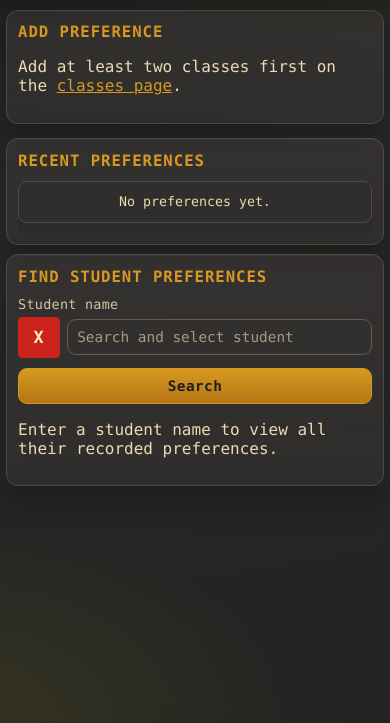
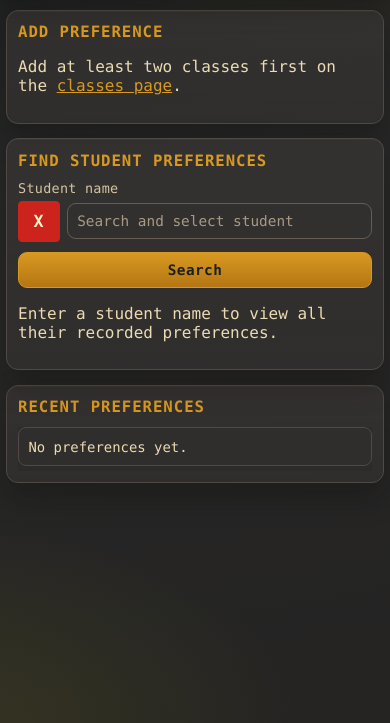
Before and after one commit to octonoodle/purposes-class-ranker, a FastAPI app: page /preferences in a window 390 px wide. Shown: the part 77-800 px from the top of the page. Run offline with FastAPI, Linux system fonts and the light colour scheme; data that the repository does not hold is empty; parts of the project's set-up code (start-up, migrations or seed data) failed here and were passed over.

Commit message:
feat: refine mobile preferences layout and compact recent cards

```diff
--- a/app/main.py
+++ b/app/main.py
@@ -259,7 +259,7 @@ def preferences_page(
         .join(good_cls, good_cls.id == Preference.good_class_id)
         .join(bad_cls, bad_cls.id == Preference.bad_class_id)
         .order_by(Preference.created_at.desc())
-        .limit(50)
+        .limit(15)
     ).all()
 
     student_preferences = []
--- a/app/static/styles.css
+++ b/app/static/styles.css
@@ -95,6 +95,31 @@ main {
   display: grid;
   grid-template-columns: minmax(280px, 380px) 1fr;
   gap: 0.9rem;
+}
+
+.preferences-layout {
+  grid-template-areas:
+    "add recent"
+    "search search";
+}
+
+.preferences-layout .add-preference-panel {
+  grid-area: add;
+}
+
+.preferences-layout .recent-preferences-panel {
+  grid-area: recent;
+}
+
+.preferences-layout .student-search-panel {
+  grid-area: search;
+}
+
+.preferences-grid {
+  display: grid;
+  grid-template-columns: minmax(280px, 360px) minmax(320px, 1fr) minmax(320px, 1fr);
+  gap: 0.9rem;
+  align-items: start;
 }
 
 .panel {
@@ -443,6 +468,17 @@ tbody tr:nth-child(2n) {
     grid-template-columns: 1fr;
   }
 
+  .preferences-layout {
+    grid-template-areas:
+      "add"
+      "search"
+      "recent";
+  }
+
+  .preferences-grid {
+    grid-template-columns: 1fr;
+  }
+
   .edit-layout {
     grid-template-columns: 1fr;
   }
@@ -586,6 +622,32 @@ tbody tr:nth-child(2n) {
   .table-wrap td[colspan]::before {
     content: none;
   }
+
+  .recent-prefs-table tr {
+    margin-bottom: 0.28rem;
+    padding: 0.2rem 0.3rem;
+    display: grid;
+    grid-template-columns: repeat(2, minmax(0, 1fr));
+    gap: 0.14rem 0.35rem;
+  }
+
+  .recent-prefs-table td {
+    display: block;
+    padding: 0.02rem 0;
+    min-width: 0;
+    font-size: 0.87rem;
+  }
+
+  .recent-prefs-table td::before {
+    display: block;
+    font-size: 0.7rem;
+    letter-spacing: 0.015em;
+    margin-bottom: 0.04rem;
+  }
+
+  .recent-prefs-table td:nth-child(5) {
+    grid-column: 1 / -1;
+  }
 }
 
 @media (max-width: 420px) {
--- a/app/templates/preferences.html
+++ b/app/templates/preferences.html
@@ -2,8 +2,8 @@
 {% set title = "Preferences | Class Ranker" %}
 
 {% block content %}
-<div class="split">
-  <section class="panel">
+<div class="split preferences-layout">
+  <section class="panel add-preference-panel">
     <h2>Add Preference</h2>
     {% if classes|length < 2 %}
     <p>Add at least two classes first on the <a href="/classes">classes page</a>.</p>
@@ -155,9 +155,9 @@
     {% endif %}
   </section>
 
-  <section class="panel">
+  <section class="panel recent-preferences-panel">
     <h2>Recent Preferences</h2>
-    <div class="table-wrap">
+    <div class="table-wrap recent-prefs-table">
       <table>
         <thead>
           <tr>
@@ -186,9 +186,8 @@
       </table>
     </div>
   </section>
-</div>
 
-<section class="panel">
+  <section class="panel student-search-panel">
     <h2>Find Student Preferences</h2>
     <form method="get" action="/preferences" class="grid-form compact-form">
       <label>
@@ -249,6 +248,7 @@
     <p>Enter a student name to view all their recorded preferences.</p>
     {% endif %}
   </section>
+</div>
 {% endblock %}
 
 {% block scripts %}
```
Lines whose indentation alone changed are shown as unchanged.
